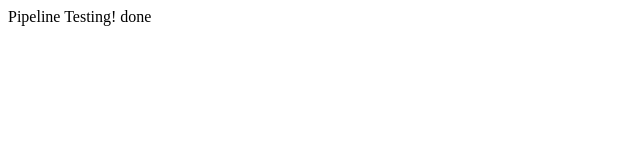
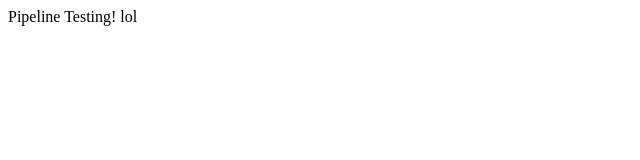
Before and after one commit to shivamkapar00712/devOps, a plain HTML site: page index.html in a window 1280 px wide. Shown: the full height of the page, 0-640 px from the left. Drawn offline with Linux system fonts and the light colour scheme.

Commit message:
Update index.html

```diff
--- a/index.html
+++ b/index.html
@@ -1,4 +1,4 @@
 <html>
 <head><title>Pipeline</title></head>
-<body>Pipeline Testing! done</body>
+<body>Pipeline Testing! lol</body>
 </html>
```
